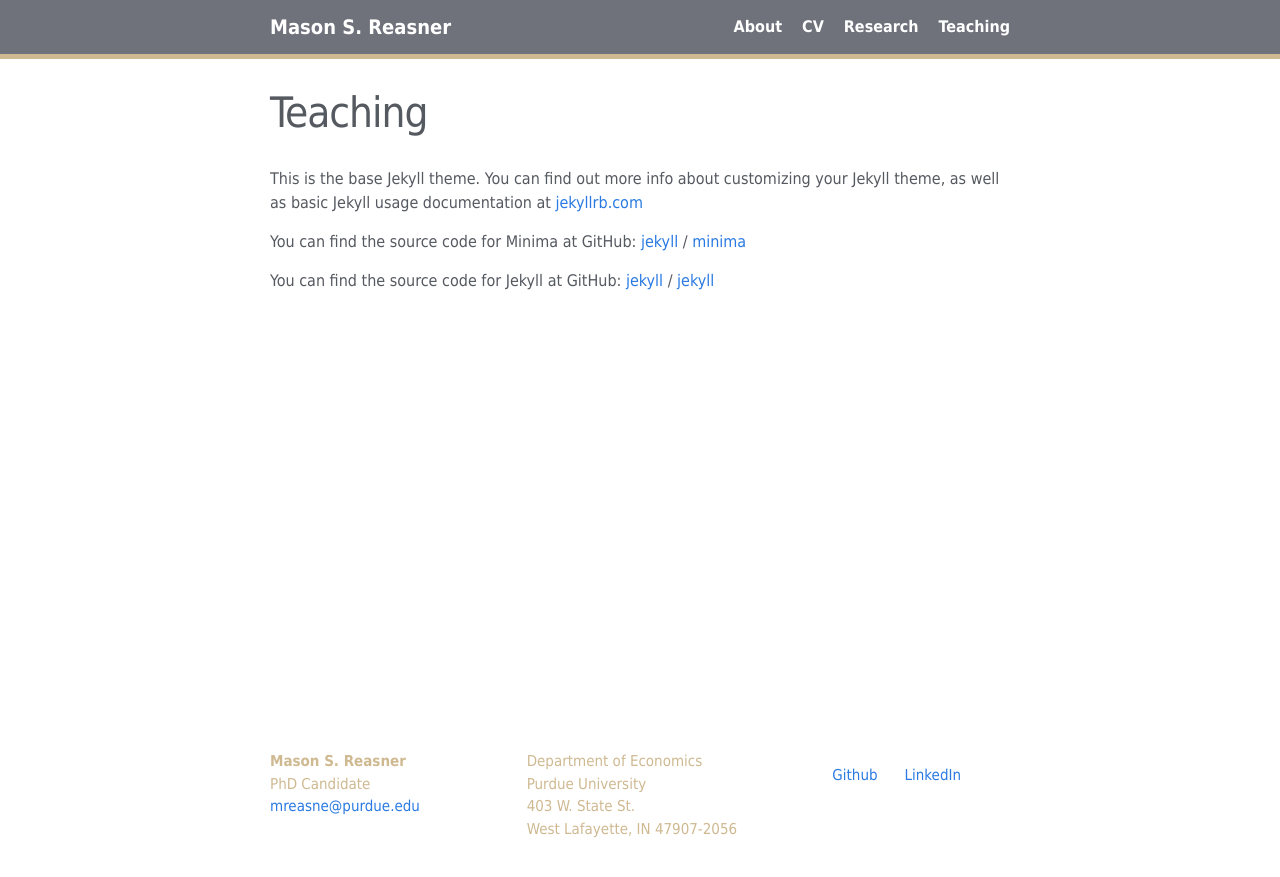
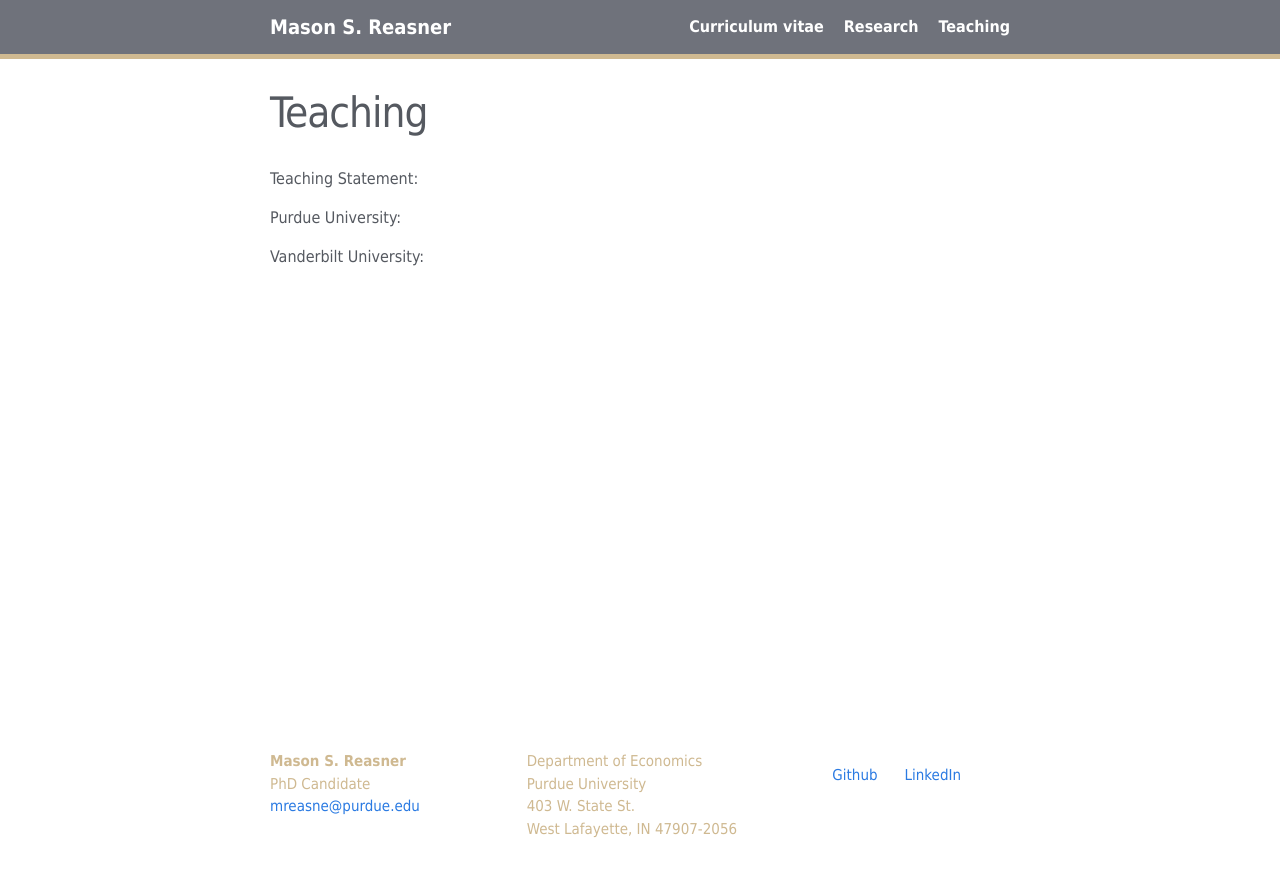
Before and after one commit to reasner/reasner.github.io, a Jekyll site: the page built from teaching.md, in a window 1280 px wide. Shown: the top 877 px of the page. Built offline with Jekyll 4.4.1, drawn with Linux system fonts in a browser that asks for light colours.

Commit message:
testing out some more prettification, e.g. index not in nav bar

```diff
--- a/_config.yml
+++ b/_config.yml
@@ -33,10 +33,9 @@ github_username:  reasner
 
 # Navigation links
 header pages:
- - about.md
- - cv.md
  - research.md
  - teaching.md
+ - cv.md
 
 #sass/SCSS
 sass:
--- a/_includes/header.html
+++ b/_includes/header.html
@@ -20,7 +20,7 @@
         <div class="trigger">
           {%- for path in page_paths -%}
             {%- assign my_page = site.pages | where: "path", path | first -%}
-            {%- if my_page.title -%}
+            {%- if my_page.menu == 'main'  -%}
             <a class="page-link" href="{{ my_page.url | relative_url }}">{{ my_page.title | escape }}</a>
             {%- endif -%}
           {%- endfor -%}
--- a/index.markdown
+++ /dev/null
@@ -1,6 +0,0 @@
----
-# Feel free to add content and custom Front Matter to this file.
-# To modify the layout, see https://jekyllrb.com/docs/themes/#overriding-theme-defaults
-
-layout: home
----
--- a/teaching.md
+++ b/teaching.md
@@ -1,18 +1,14 @@
 ---
 layout: page
 title: Teaching
+menu: main
 permalink: /teaching/
 ---
 
-This is the base Jekyll theme. You can find out more info about customizing your Jekyll theme, as well as basic Jekyll usage documentation at [jekyllrb.com](https://jekyllrb.com/)
-
-You can find the source code for Minima at GitHub:
-[jekyll][jekyll-organization] /
-[minima](https://github.com/jekyll/minima)
-
-You can find the source code for Jekyll at GitHub:
-[jekyll][jekyll-organization] /
-[jekyll](https://github.com/jekyll/jekyll)
+Teaching Statement:
 
 
-[jekyll-organization]: https://github.com/jekyll
+Purdue University:
+
+
+Vanderbilt University:
```
Also changed, not shown: _posts/2021-01-06-welcome-to-jekyll.markdown (deleted, +0 -29 lines), about.md (deleted, +0 -18 lines), cv.md (+3 -13 lines), index.md (added, +6 -0 lines), research.md (+3 -11 lines).
